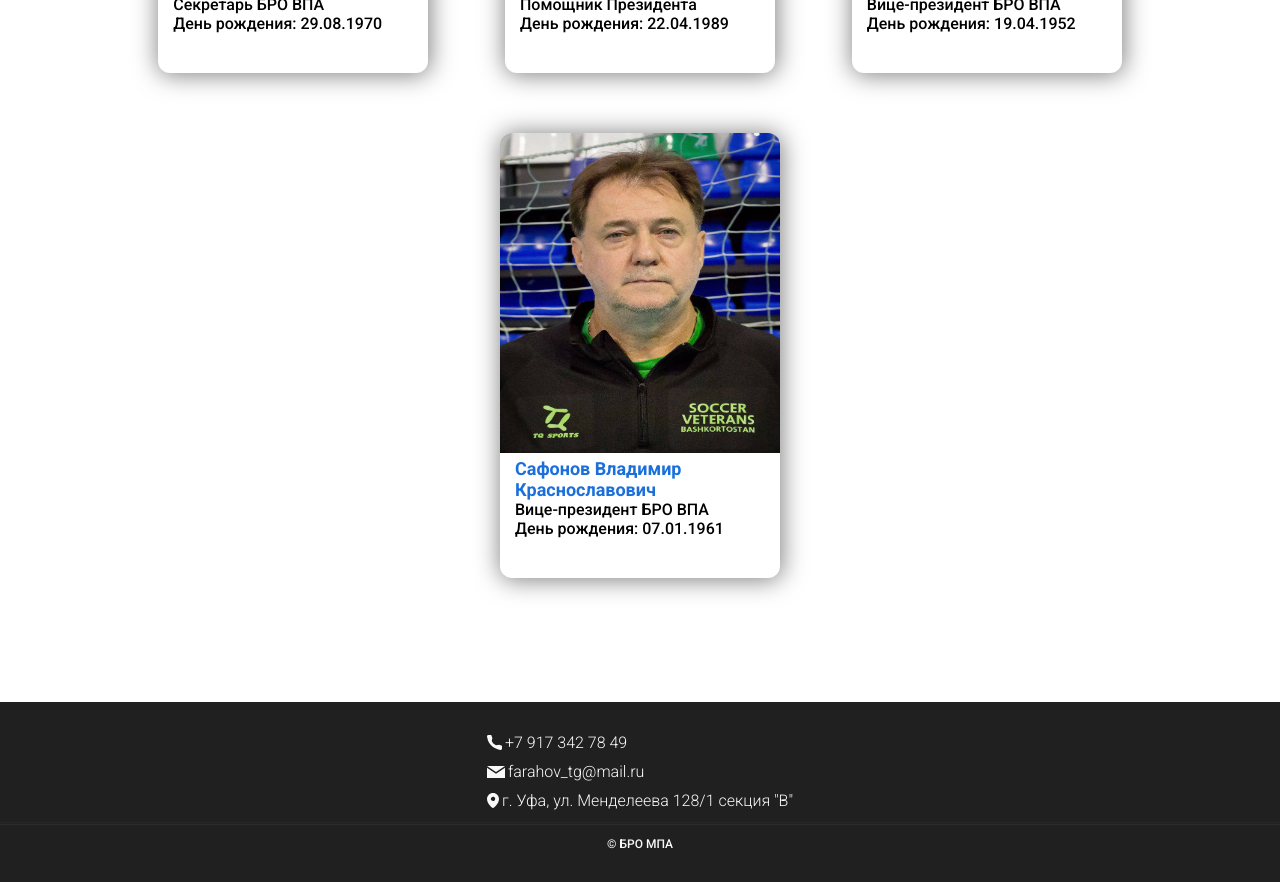
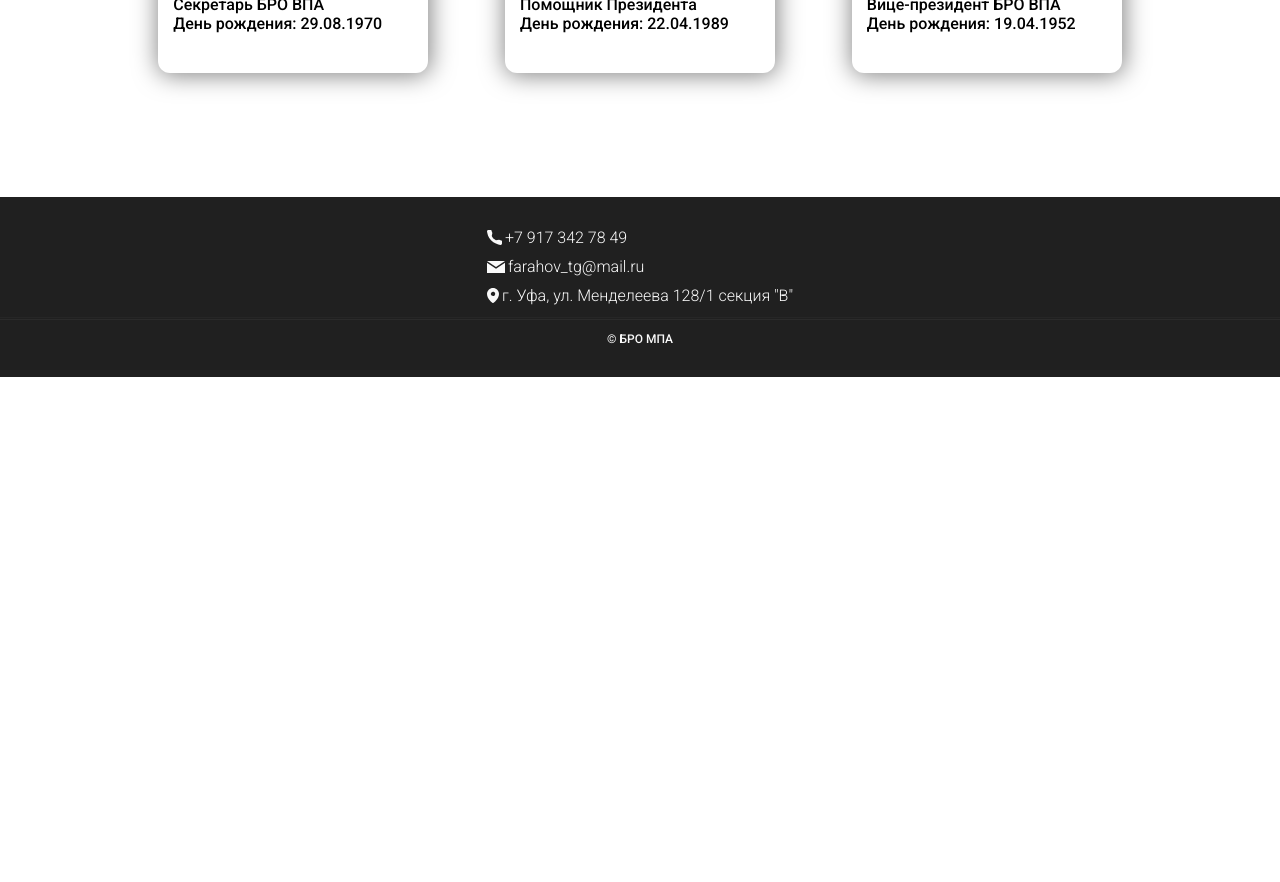
Before and after one commit to ipa-bro/Frontend, a React (Vite) app: page /members in a window 1280 px wide. Shown: the part 1120-2002 px from the top of the page. After the commit the page ends 1497 px from the top, so only its background shows below. Built offline with nearby package versions, Linux system fonts and the light colour scheme.

Commit message:
21.06.2024 Ликвидация Сафонова

```diff
--- a/src/pages/members/members.jsx
+++ b/src/pages/members/members.jsx
@@ -83,17 +83,6 @@ export default function Members() {
                 <div className="date-of-birth">День рождения: 19.04.1952</div>
               </div>
             </li>
-
-            <div className="last-line-card">
-              <div className="last-line-card-img">
-                <img src={Safonov} alt="member" />
-              </div>
-              <div className="li-txt">
-                <b className="name">Сафонов Владимир <br />Краснославович</b>
-                <div className="job-title">Вице-президент БРО ВПА</div>
-                <div className="date-of-birth">День рождения: 07.01.1961</div>
-              </div>
-            </div>
           </ul>
         </div>
       </div>
--- a/src/pages/members/members.scss
+++ b/src/pages/members/members.scss
@@ -54,23 +54,6 @@
                 }
             }
         }
-    }
-}
-
-.last-line-card{
-    margin-block: 30px;
-    box-shadow: 1px 1px 24px 1px rgba(0, 0, 0, 0.5);
-    border-radius: 12px;
-}
-
-.last-line-card-img{
-    width: 280px;
-    height: 320px;
-    img{
-        width: 100%;
-        height: 100%;
-        border-top-left-radius: 12px;
-        border-top-right-radius: 12px;
     }
 }
 
```
